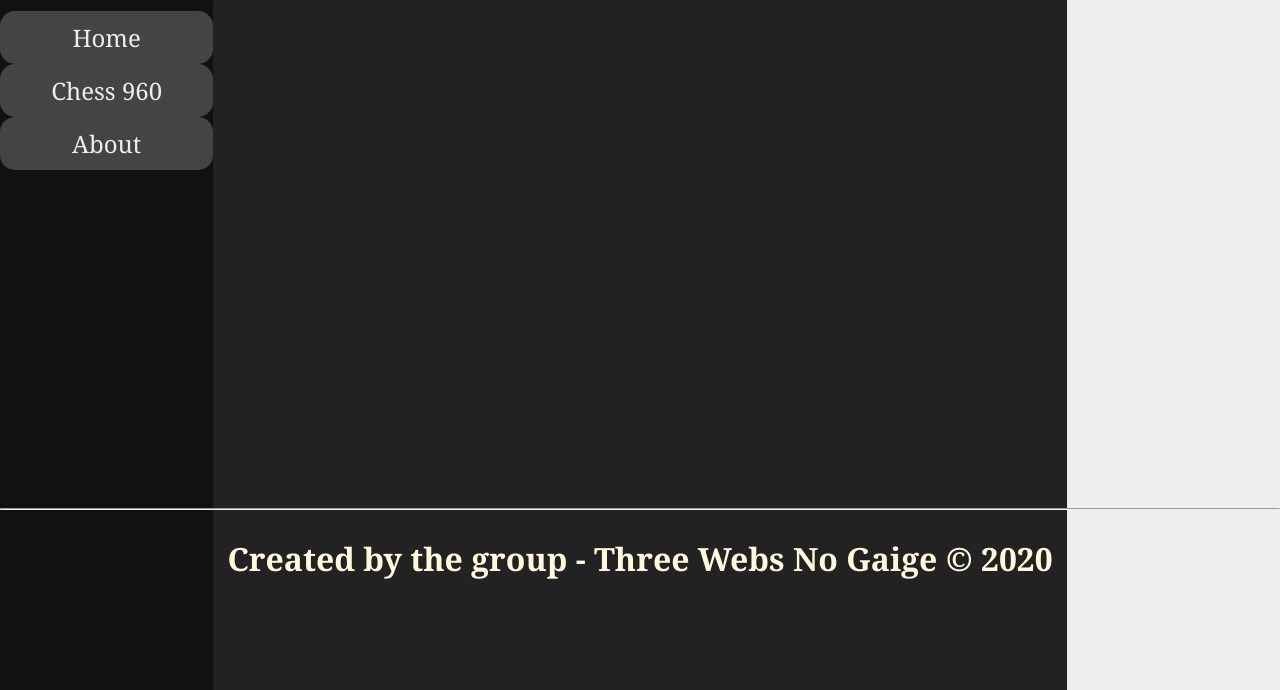
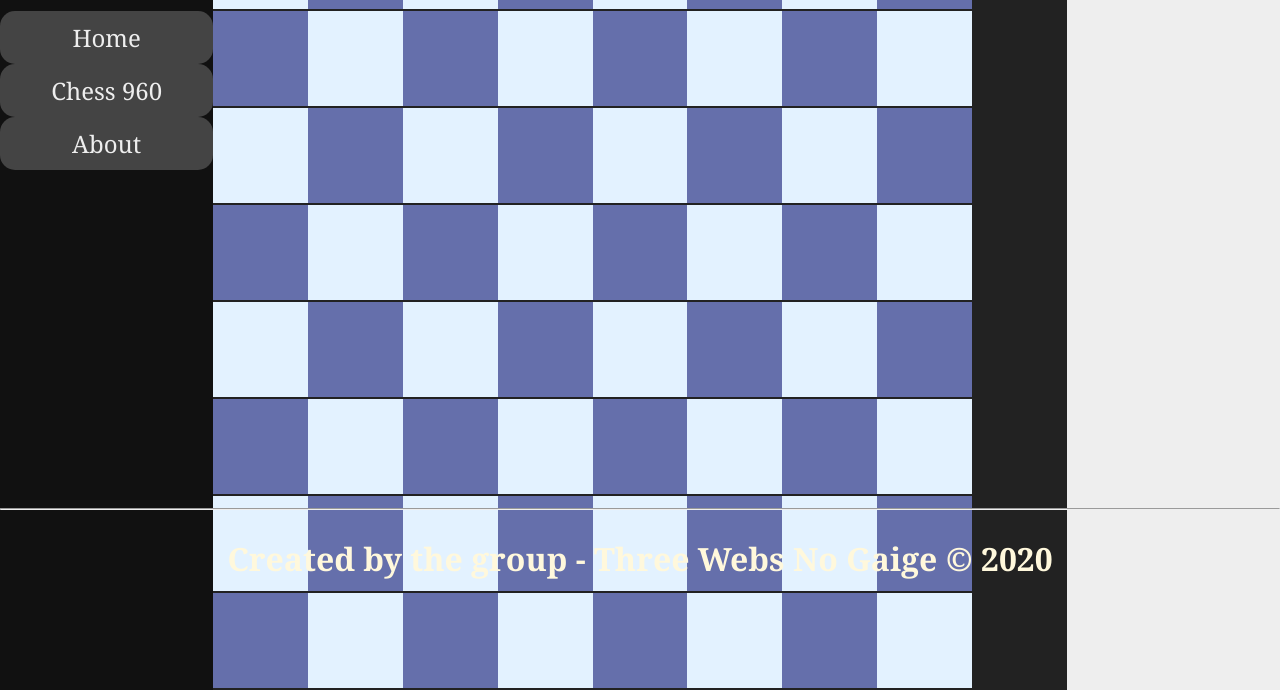
Before and after one commit to WistyDagel/WebChess, a website: page src/chess.html in a window 1280 px wide. Shown: the part 264-954 px from the top of the page. Drawn offline with Linux system fonts and the light colour scheme.

Commit message:
Creation Board Logic Done.

```diff
--- a/src/chess.html
+++ b/src/chess.html
@@ -22,6 +22,8 @@
             <h2>Console:</h2>
         </div>
     </div>
+
+    <script src='chess.js'></script>
 </body>
 <footer>
     <hr/>
--- a/src/chess.js
+++ b/src/chess.js
@@ -6,7 +6,10 @@ const populateBoard = board => {
     // String that will decide the column letter for each square.
     let coloumnLetter = '';
     // Creates 64 "squares" that will populate the board.
-    for (let i = 0; i < 8; index++) {
+    for (let i = 0; i < 8; i++) {
+        // Changes the background boolean to the opposite so that each new row has a different color to start.
+        isBackgroundBlack = !isBackgroundBlack;
+
         for (let z = 1; z < 9; z++) {
             let square = document.createElement('div');
 
@@ -27,6 +30,18 @@ const populateBoard = board => {
 
             // Assigns a column number as well as row number to the square's id.
             square.id = `${coloumnLetter}${z}`;
+
+            // Calculates the width and height of the square using the parent div's width as reference.
+            let w = board.getBoundingClientRect().width / 9;
+            square.style.height = `${w}px`;
+
+            // Sets overflow of the parent div to hidden.
+            board.style.display = 'grid';
+            // Adds 'float left' to square's styling.
+            board.style.gridTemplateColumns = `${w}px ${w}px ${w}px ${w}px ${w}px ${w}px ${w}px ${w}px`;
+
+            // Appends the square to the board div.
+            board.appendChild(square);
         }
     }
 }
@@ -36,7 +51,7 @@ const coloumNameAssignment = columnNumber => {
     let letter = '';
 
     // Switch case to decide the coloum letter.
-    switch (i) {
+    switch (columnNumber) {
         case 0:
             letter = 'A';
             break;
@@ -70,9 +85,13 @@ const coloumNameAssignment = columnNumber => {
 }
 
 const testBoardCreation = () => {
-    board.childNodes.forEach(element => {
-        console.log(element);
-    });
+    // Makes sure each div is created.
+    // board.childNodes.forEach(element => {
+    //     console.log(element);
+    // });
+
+    // Counts the divs.
+    console.log(board.childNodes.length);
 }
 
 populateBoard(board);
```
